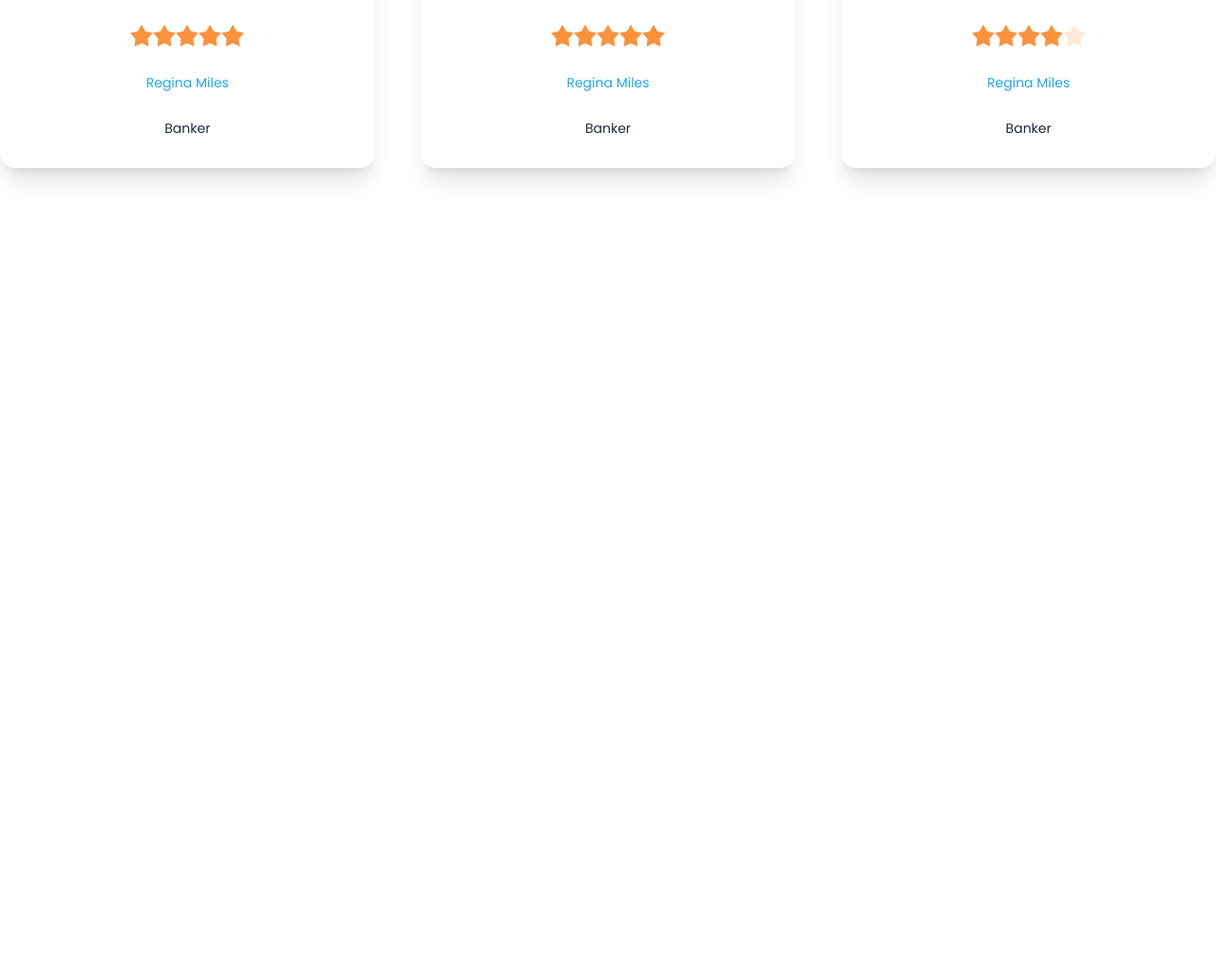
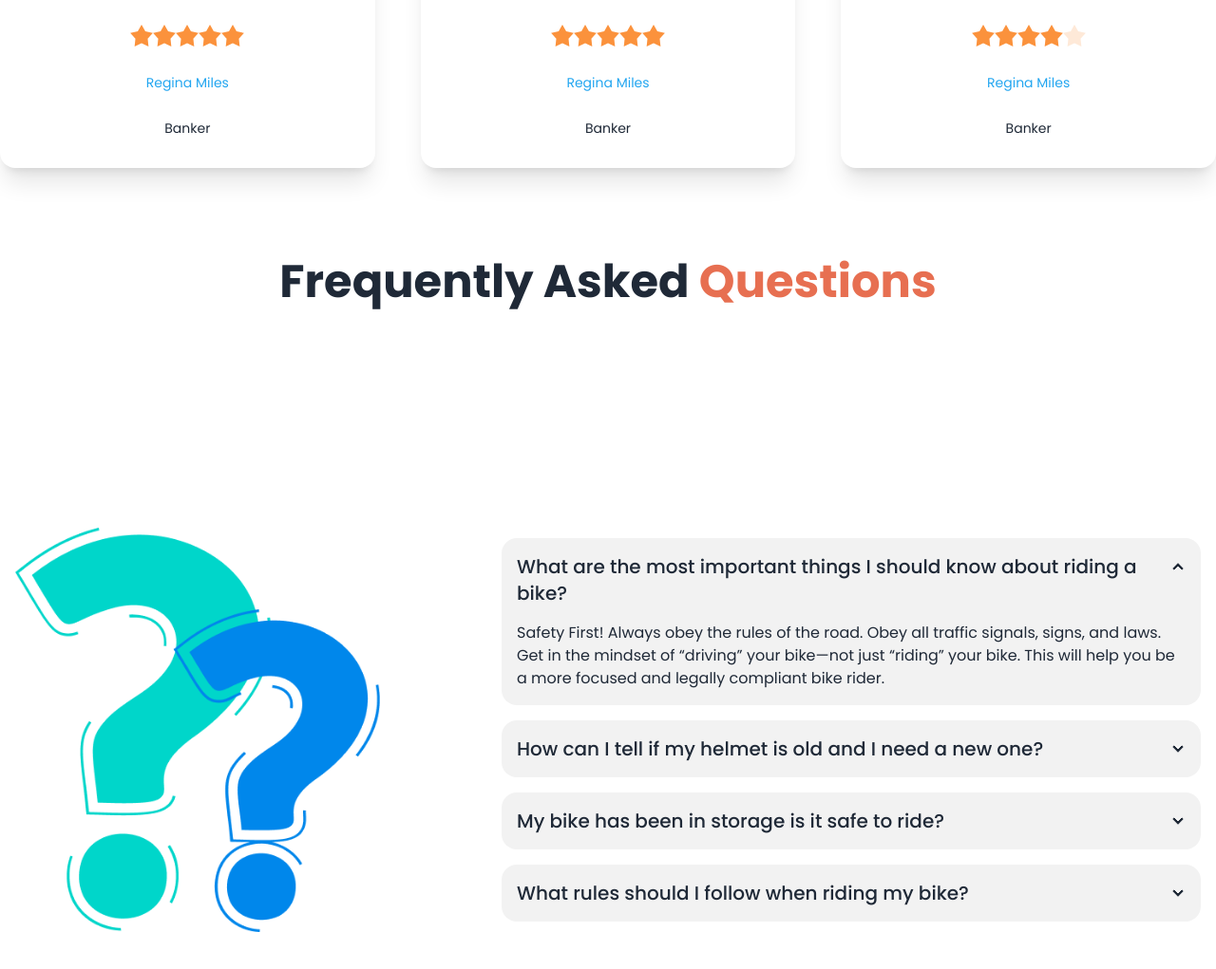
Before and after one commit to 1rteza/Biker-Zone, a plain HTML site: page index.html in a window 1280 px wide. Shown: the part 1841-2862 px from the top of the page at 95% size. Before the commit the page ends 2114 px from the top, so only its background shows below. Drawn offline with nearby package versions, Linux system fonts and the light colour scheme.

Commit message:
finished questions section

```diff
--- a/index.html
+++ b/index.html
@@ -290,6 +290,51 @@
 
       </section>
 
+      <!-- Questions section -->
+       <section class="questions my-24">
+        <h3 class="font-bold text-5xl text-center mb-12">Frequently Asked <span class="text-btn-primary1">Questions</span></h3>
+        <div class="hero bg-base-100 min-h-screen">
+          <div class="hero-content flex-col lg:flex-row gap-32">
+            <img
+              src="images/others/faq.png"
+              class="max-w-sm rounded-lg" />
+              <div class="question-box flex flex-col gap-4">
+                <div class="collapse collapse-arrow bg-base-200">
+                  <input type="radio" name="my-accordion-2" checked="checked" />
+                  <div class="collapse-title text-xl font-medium">What are the most important things I should
+                    know about riding a bike?</div>
+                  <div class="collapse-content">
+                    <p>Safety First! Always obey the rules of the road. Obey all traffic signals, signs, and laws. Get in the mindset of “driving” your bike—not just “riding” your bike. This will help you be a more focused and legally compliant bike rider. </p>
+                  </div>
+                </div>
+                <div class="collapse collapse-arrow bg-base-200">
+                  <input type="radio" name="my-accordion-2" />
+                  <div class="collapse-title text-xl font-medium">How can I tell if my helmet is old and I need a
+                    new one?</div>
+                  <div class="collapse-content">
+                    <p>hello Lorem ipsum dolor sit amet, consectetur adipisicing elit. Dignissimos ducimus molestiae vero accusamus, doloribus maiores omnis! Sapiente delectus vitae debitis?</p>
+                  </div>
+                </div>
+                <div class="collapse collapse-arrow bg-base-200">
+                  <input type="radio" name="my-accordion-2" />
+                  <div class="collapse-title text-xl font-medium">My bike has been in storage is it safe to ride?</div>
+                  <div class="collapse-content">
+                    <p>hello Lorem ipsum dolor sit amet consectetur, adipisicing elit. Cupiditate quam molestias velit provident! Dignissimos!</p>
+                  </div>
+                </div>
+                <div class="collapse collapse-arrow bg-base-200">
+                  <input type="radio" name="my-accordion-2" />
+                  <div class="collapse-title text-xl font-medium">What rules should I follow when riding my bike?</div>
+                  <div class="collapse-content">
+                    <p>hello Lorem ipsum dolor sit amet consectetur adipisicing elit. Libero, nam?</p>
+                  </div>
+                </div>
+              </div>
+
+          </div>
+        </div>
+       </section>
+
     </main>
     <footer></footer>
 </body>
```
